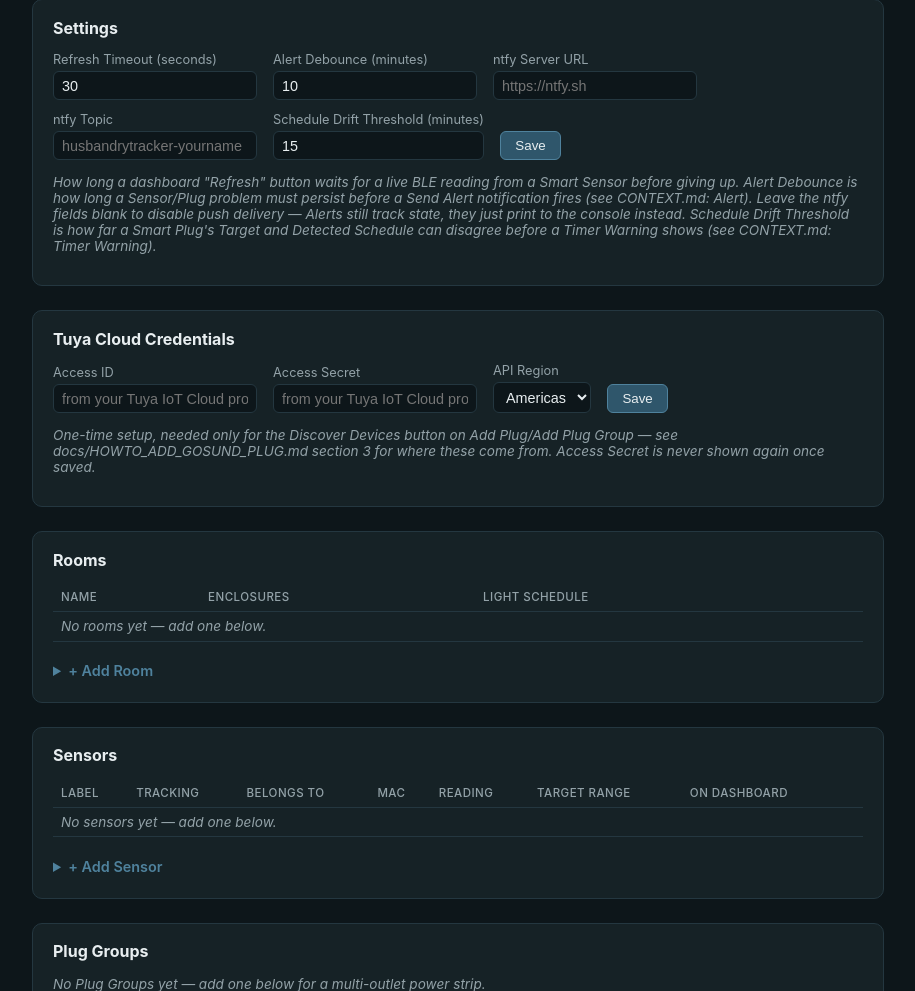
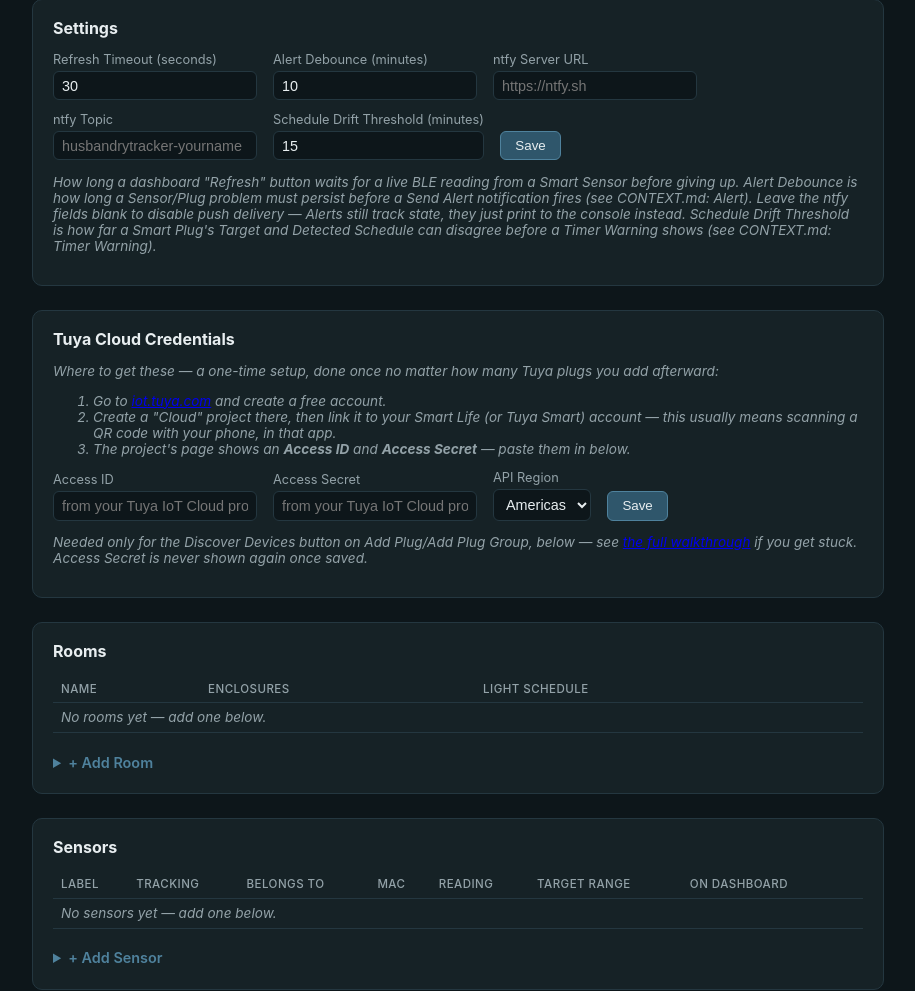
Before and after one commit to caskabove/HusbandryTracker, a FastAPI app: page /admin/ in a window 1280 px wide. Shown: the part 213-1204 px from the top of the page, without its empty margins (182-1097 px from the left). Run offline with FastAPI, Linux system fonts and the light colour scheme; data comes from the database, SQL or seed files in the repository; data that the repository does not hold is empty.

Commit message:
Fix Tuya Cloud Credentials card: self-contained instructions, not a dead cross-reference
The card pointed to docs/HOWTO_ADD_GOSUND_PLUG.md, which isn't bundled
into the installer (only USER_GUIDE.md is - see packaging/husbandrytracker.spec) -
an installer-only user had no way to open it, so "where do I get this"
was a dead end. Instructions are now inline in the card itself, and the
Discover button's "save credentials first" error links straight to it.

Co-Authored-By: Claude Sonnet 5 <noreply@anthropic.com>

```diff
--- a/web/admin.py
+++ b/web/admin.py
@@ -723,7 +723,8 @@ async def admin_discover_tuya_plugs():
     access_secret = settings.get("tuya_access_secret")
     if not access_id or not access_secret:
         return JSONResponse(
-            {"error": "Save your Tuya Cloud Credentials above first (Access ID and Access Secret)."},
+            {"error": 'Save your <a href="#tuya-cloud-credentials">Tuya Cloud Credentials</a> first '
+                      '(Access ID and Access Secret, near the top of this page, under Settings).'},
             status_code=400,
         )
     try:
--- a/web/templates/admin_index.html
+++ b/web/templates/admin_index.html
@@ -41,11 +41,20 @@
                 Schedule Drift Threshold is how far a Smart Plug's Target and Detected Schedule can disagree before a Timer Warning shows (see CONTEXT.md: Timer Warning).</p>
         </section>
 
-        <section class="admin-card">
+        <section class="admin-card" id="tuya-cloud-credentials">
             <h2>Tuya Cloud Credentials</h2>
             {# Powers every Add Plug/Add Plug Group form's "Discover Devices" button (see ADR 0030).
-               Get these from a Tuya IoT Cloud project linked to the Smart Life/Tuya Smart account
-               that paired the plug — see docs/HOWTO_ADD_GOSUND_PLUG.md section 3. #}
+               Instructions here are self-contained, not a cross-reference to
+               docs/HOWTO_ADD_GOSUND_PLUG.md — that file isn't bundled into the installer (see
+               packaging/husbandrytracker.spec, which only bundles USER_GUIDE.md), so an
+               installer-only user would have no way to open it. #}
+            <p class="empty">Where to get these — a one-time setup, done once no matter how many Tuya
+                plugs you add afterward:</p>
+            <ol class="empty">
+                <li>Go to <a href="https://iot.tuya.com" target="_blank" rel="noopener">iot.tuya.com</a> and create a free account.</li>
+                <li>Create a "Cloud" project there, then link it to your Smart Life (or Tuya Smart) account — this usually means scanning a QR code with your phone, in that app.</li>
+                <li>The project's page shows an <strong>Access ID</strong> and <strong>Access Secret</strong> — paste them in below.</li>
+            </ol>
             <form method="post" action="/admin/settings/tuya-credentials" class="admin-form">
                 <label>Access ID
                     <input type="text" name="tuya_access_id" value="{{ settings.tuya_access_id or '' }}" placeholder="from your Tuya IoT Cloud project">
@@ -62,9 +71,9 @@
                 </label>
                 <button type="submit">Save</button>
             </form>
-            <p class="empty">One-time setup, needed only for the Discover Devices button on Add Plug/Add Plug
-                Group — see docs/HOWTO_ADD_GOSUND_PLUG.md section 3 for where these come from.
-                Access Secret is never shown again once saved.</p>
+            <p class="empty">Needed only for the Discover Devices button on Add Plug/Add Plug Group, below
+                — see <a href="/guide#a-one-time-account-linking-step-for-a-smart-plug">the full walkthrough</a>
+                if you get stuck. Access Secret is never shown again once saved.</p>
         </section>
 
         <section class="admin-card">
```
